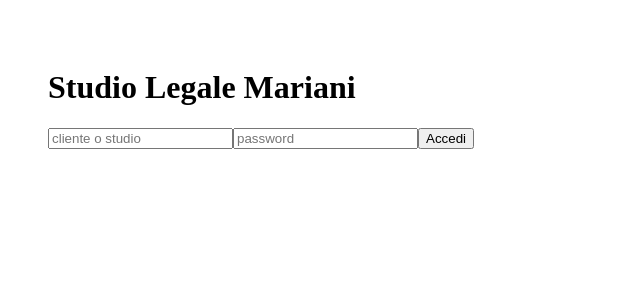
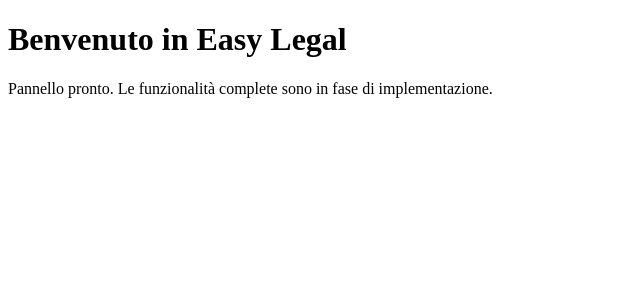
Before and after one commit to Brando8118/andrea-app, a Next.js app: page / in a window 1280 px wide. Shown: the top 300 px of the page, without its empty margins (0-640 px from the left). Built offline with nearby package versions, Linux system fonts and the light colour scheme.

Commit message:
Add files via upload

```diff
--- a/pages/index.js
+++ b/pages/index.js
@@ -1,35 +1,8 @@
-import { useState } from 'react';
-
 export default function Home() {
-  const [loggedIn, setLoggedIn] = useState(false);
-  const [role, setRole] = useState('');
-  const [username, setUsername] = useState('');
-  const [password, setPassword] = useState('');
-
-  const login = () => {
-    if ((username === 'cliente' || username === 'studio') && password === '1234') {
-      setLoggedIn(true);
-      setRole(username);
-    } else {
-      alert('Credenziali errate');
-    }
-  };
-
-  if (!loggedIn) {
-    return (
-      <div style={{ padding: 40 }}>
-        <h1>Studio Legale Mariani</h1>
-        <input placeholder="cliente o studio" value={username} onChange={e => setUsername(e.target.value)} />
-        <input placeholder="password" type="password" value={password} onChange={e => setPassword(e.target.value)} />
-        <button onClick={login}>Accedi</button>
-      </div>
-    );
-  }
-
   return (
-    <div style={{ padding: 40 }}>
-      <h2>Benvenuto nell'area riservata: {role}</h2>
-      <p>Caricamento documenti, appuntamenti e videochiamate disponibili nella versione completa.</p>
-    </div>
-  );
+    <main>
+      <h1>Benvenuto in Easy Legal</h1>
+      <p>Pannello pronto. Le funzionalità complete sono in fase di implementazione.</p>
+    </main>
+  )
 }
```
Also changed, not shown: package.json (+4 -4 lines).
